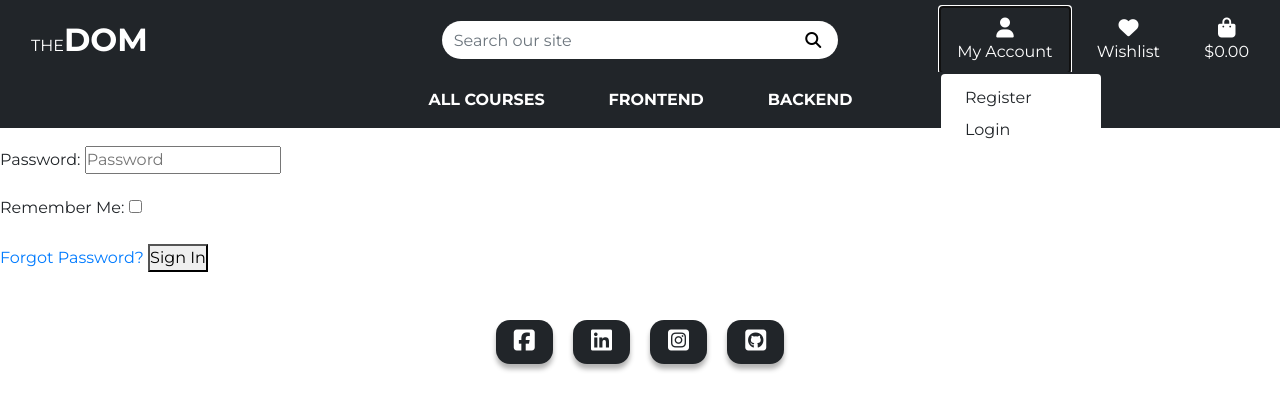
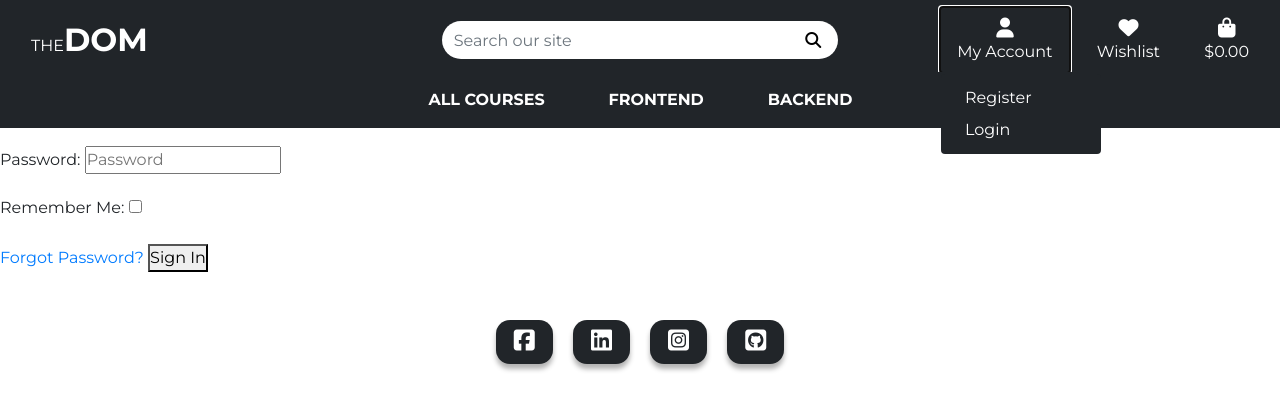
Before and after one commit to steff880/MS4-theDOM, a Django app: page /accounts/login/ in a window 1280 px wide, after a click on "My Account". Shown: the top 410 px of the page. Run offline with Django 3.2, Linux system fonts and the light colour scheme; some libraries are stand-ins or nearby versions.

Commit message:
Minor: Change bg and text colour of My Account dropdown

```diff
--- a/templates/base.html
+++ b/templates/base.html
@@ -83,16 +83,16 @@
                                 <p class="my-0">My Account</p>
                             </div>
                         </a>
-                        <div class="dropdown-menu border-0" aria-labelledby="user-options">
+                        <div class="dropdown-menu bg-custom-dark border-0" aria-labelledby="user-options">
                             {% if request.user.is_authenticated %}
                             {% if request.user.is_superuser %}
-                            <a href="" class="dropdown-item">Course Management</a>
+                            <a href="" class="dropdown-item text-white">Course Management</a>
                             {% endif %}
-                            <a href="" class="dropdown-item">My Profile</a>
-                            <a href="{% url 'account_logout' %}" class="dropdown-item">Logout</a>
+                            <a href="" class="dropdown-item text-white">My Profile</a>
+                            <a href="{% url 'account_logout' %}" class="dropdown-item text-white">Logout</a>
                             {% else %}
-                            <a href="{% url 'account_signup' %}" class="dropdown-item">Register</a>
-                            <a href="{% url 'account_login' %}" class="dropdown-item">Login</a>
+                            <a href="{% url 'account_signup' %}" class="dropdown-item text-white">Register</a>
+                            <a href="{% url 'account_login' %}" class="dropdown-item text-white">Login</a>
                             {% endif %}
                         </div>
                     </li>
```
